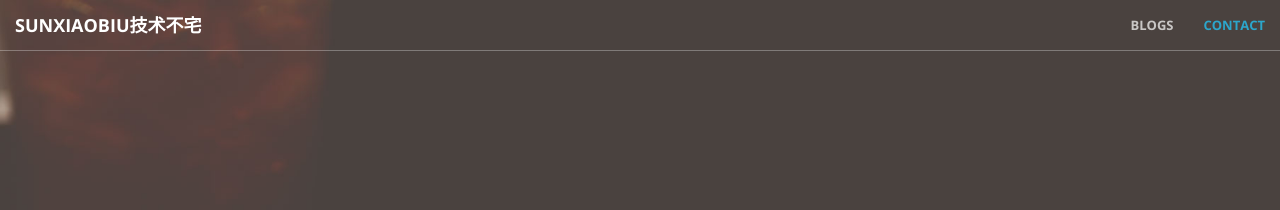
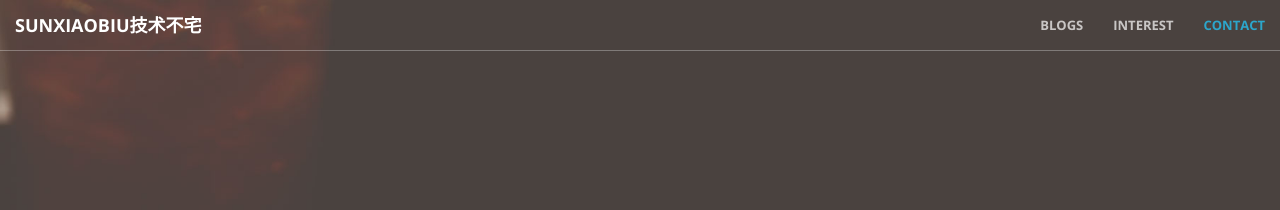
Before and after one commit to llyangMax/llyangBlog, a Jekyll site: the page built from index.html, in a window 1280 px wide. Shown: the top 210 px of the page. Built offline with Jekyll 4.4.1, drawn with Linux system fonts in a browser that asks for light colours; nearby versions of some CDN libraries; emoji names are drawn with the system emoji font; library files that are not in the unit come from our copies; Markdown is read by kramdown in place of the engine named in the settings; the list of posts is cut into pages by our own code; comment, search, counter and statistics services are not loaded.

Commit message:
blog模板

```diff
--- a/_includes/nav.html
+++ b/_includes/nav.html
@@ -17,9 +17,9 @@
                 <li>
                     <a class="page-scroll" href="#about">Blogs</a>
                 </li>
-<!--                 <li>
+                <li>
                     <a class="page-scroll" href="#portfolio">Interest</a>
-                </li> -->
+                </li>
                 <li>
                     <a class="page-scroll" href="#contact">Contact</a>
                 </li>
--- a/_includes/portfolio.html
+++ b/_includes/portfolio.html
@@ -4,7 +4,7 @@
         <h2>&nbsp;&nbsp;关注的领域</h2>
     </span>
     </section>
-    <section class="container">
+   <!--  <section class="container">
         <div class="container-fluid">
             <div class="row no-gutter">
                 <div class="col-lg-4 col-sm-6">
@@ -87,5 +87,5 @@
                 </div>
             </div>
         </div>
-    </section>
+    </section> -->
 </section>
```
